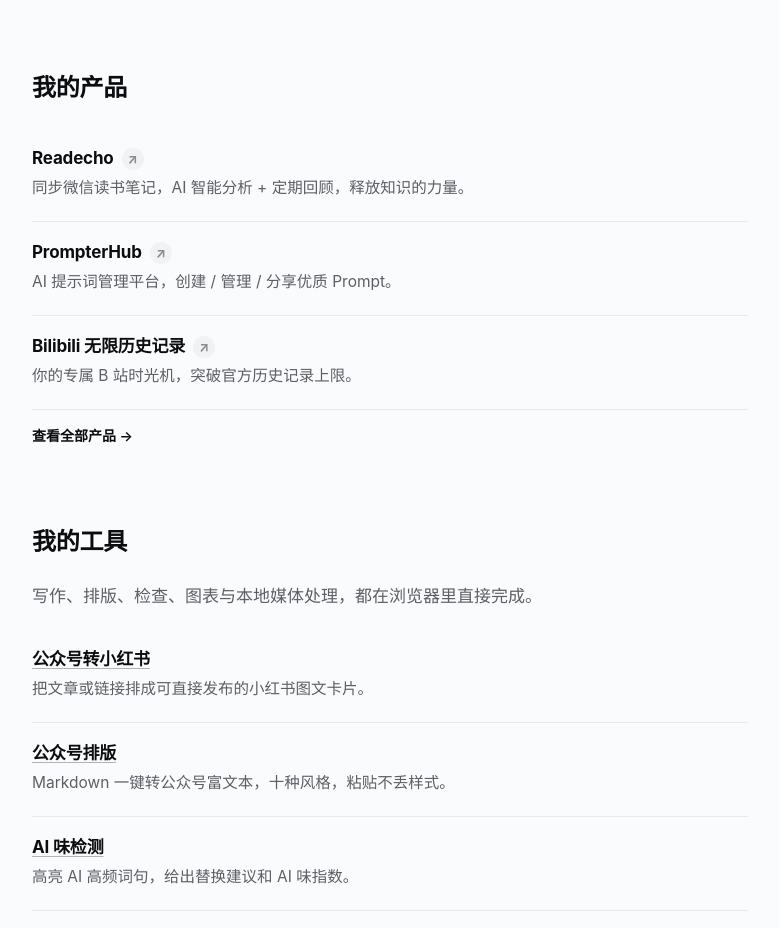
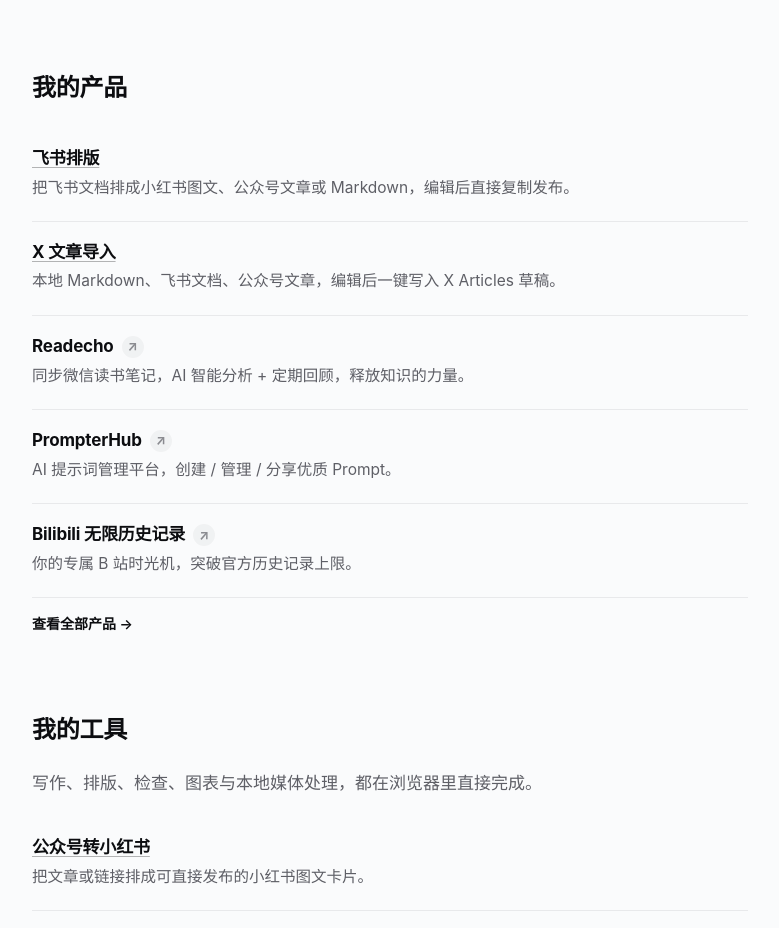
Before and after one commit to SpaceZephyr/kong-space, a website: page index.html in a window 1280 px wide. Shown: the part 1229-2157 px from the top of the page, without its empty margins (250-1029 px from the left). Drawn offline with Linux system fonts and the light colour scheme.

Commit message:
feat: feature Feishu and X article extensions in product lists

```diff
--- a/index.html
+++ b/index.html
@@ -57,6 +57,14 @@
 
     <section id="products-teaser">
       <h2>我的产品</h2>
+      <div class="rowitem">
+        <h3><a href="/feishuconvert/">飞书排版</a></h3>
+        <p>把飞书文档排成小红书图文、公众号文章或 Markdown，编辑后直接复制发布。</p>
+      </div>
+      <div class="rowitem">
+        <h3><a href="/X2article/">X 文章导入</a></h3>
+        <p>本地 Markdown、飞书文档、公众号文章，编辑后一键写入 X Articles 草稿。</p>
+      </div>
       <div class="rowitem">
         <h3>Readecho <a class="ext" href="https://readecho.cn/" target="_blank" rel="noreferrer" aria-label="访问链接">&#8599;</a></h3>
         <p>同步微信读书笔记，AI 智能分析 + 定期回顾，释放知识的力量。</p>
```
Also changed, not shown: products/index.html (+8 -0 lines).
